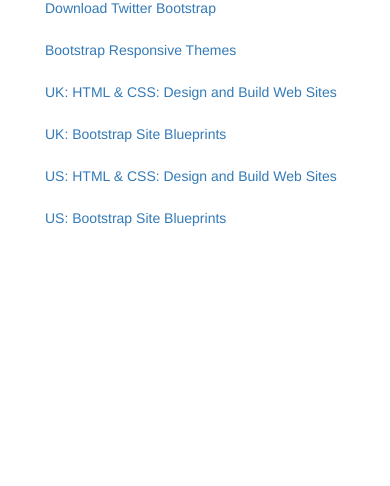
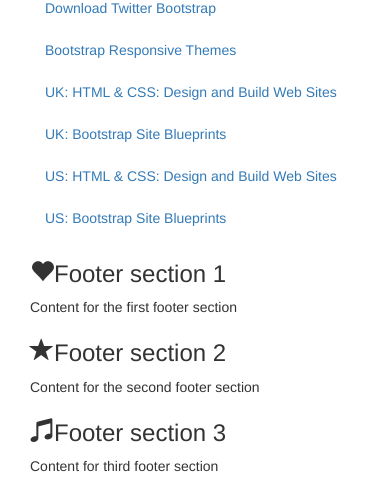
Before and after one commit to JosueXimello/ExamenPracticoUNITII, a plain HTML site: page index.html in a window 390 px wide. Shown: the part 686-1172 px from the top of the page. Before the commit the page ends 924 px from the top, so only its background shows below. Drawn offline with nearby package versions, Linux system fonts and the light colour scheme.

Commit message:
Commit 6: Creating a bootstrap responsive footer

```diff
--- a/index.html
+++ b/index.html
@@ -68,6 +68,23 @@
 	</div>
 
 
+	<div class="bottom">
+		<div class="container">
+			<div class="col-md-4">
+				<h3><span class="glyphicon glyphicon-heart"></span>Footer section 1</h3>
+				<p>Content for the first footer section</p>
+			</div>
+			<div class="col-md-4">
+				<h3><span class="glyphicon glyphicon-star"></span>Footer section 2</h3>
+				<p>Content for the second footer section</p>
+			</div>
+			<div class="col-md-4">
+				<h3><span class="glyphicon glyphicon-music"></span>Footer section 3</h3>
+				<p>Content for third footer section</p>
+			</div>
+		</div>
+	</div>
+
 
 	<!--These scripts are in the botton of the code, to save on page load times-->
 		<!-- jQuery library -->
```
